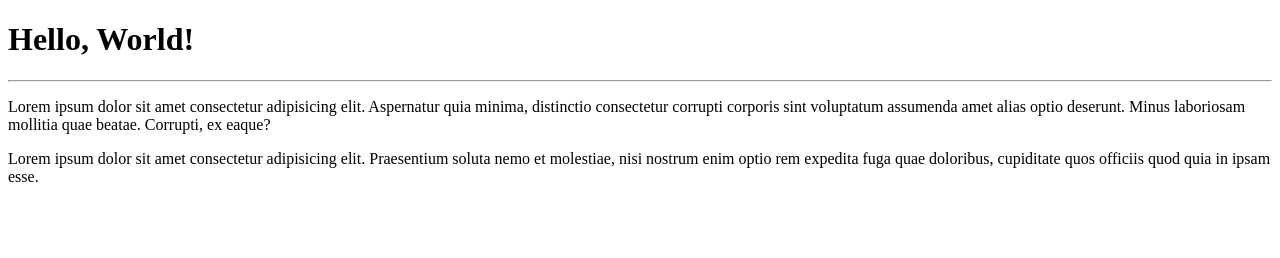
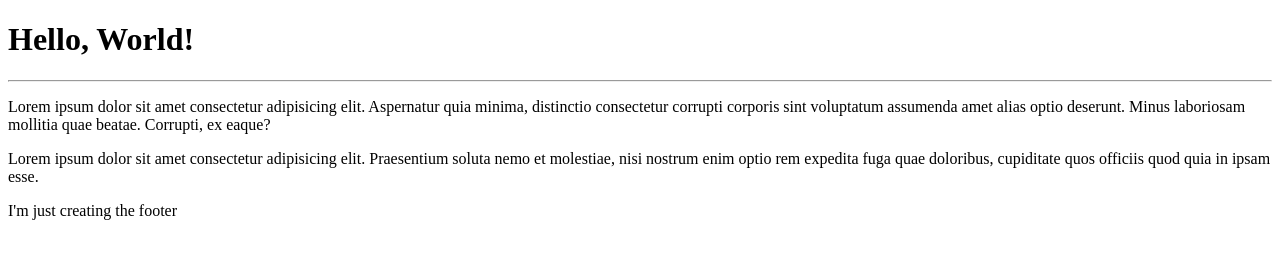
Before and after one commit to altiseven/Hello-World, a plain HTML site: page example-site/index.html in a window 1280 px wide. Drawn offline with Linux system fonts and the light colour scheme.

Commit message:
I'm just creating the footer from GitHub/Desktop

```diff
--- a/example-site/index.html
+++ b/example-site/index.html
@@ -12,4 +12,5 @@
     <p>Lorem ipsum dolor sit amet consectetur adipisicing elit. Aspernatur quia minima, distinctio consectetur corrupti corporis sint voluptatum assumenda amet alias optio deserunt. Minus laboriosam mollitia quae beatae. Corrupti, ex eaque?</p>
     <p>Lorem ipsum dolor sit amet consectetur adipisicing elit. Praesentium soluta nemo et molestiae, nisi nostrum enim optio rem expedita fuga quae doloribus, cupiditate quos officiis quod quia in ipsam esse.</p>
 </body>
+<footer>I'm just creating the footer</footer>
 </html>
```
